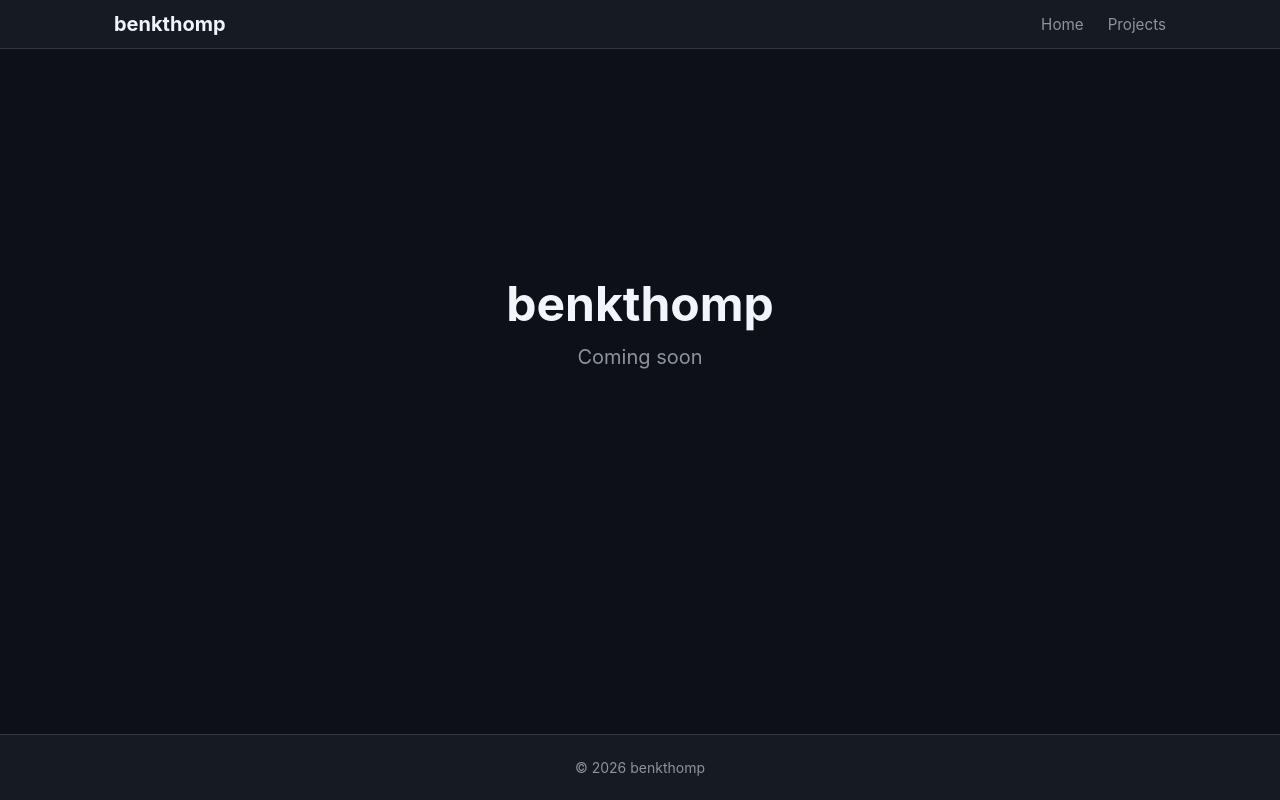
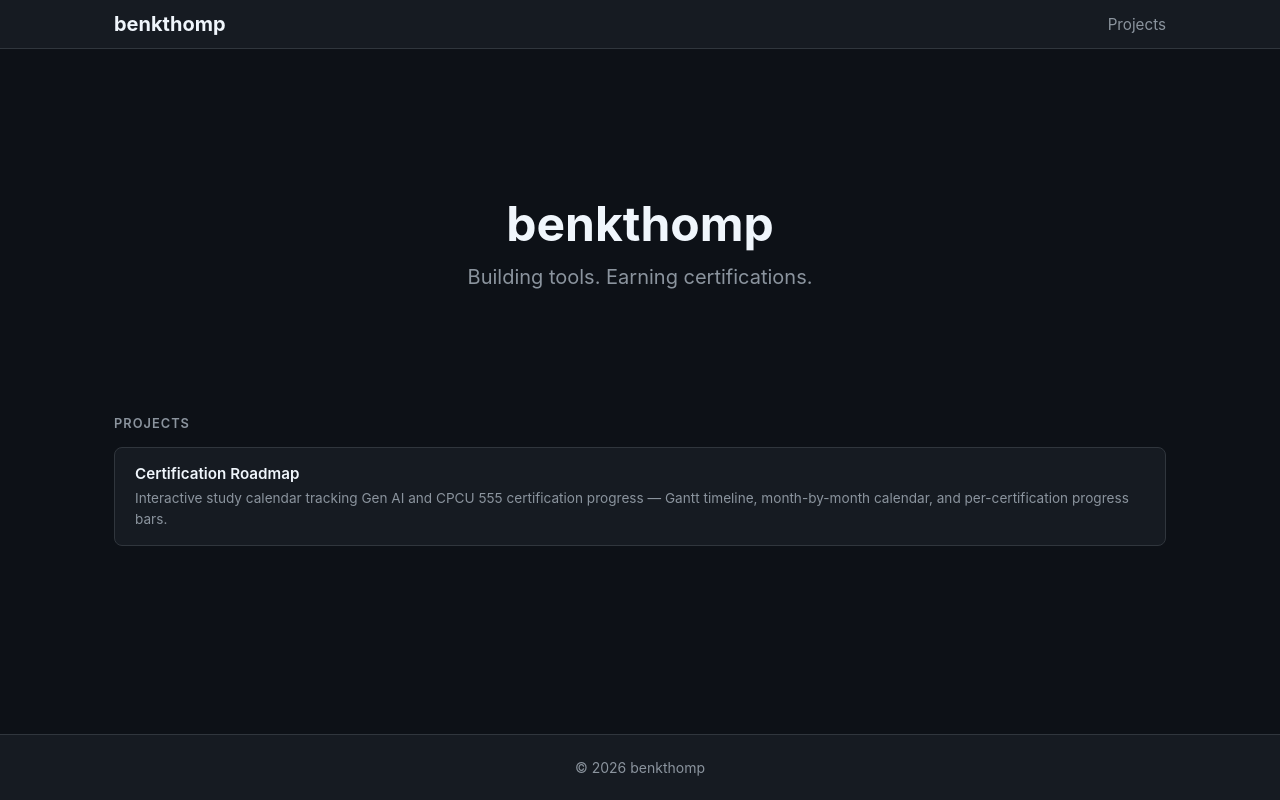
Before and after one commit to ben-thomp/benkthomp, a Flask app: page / in a window 1280 px wide. Run offline with Flask 3, Linux system fonts and the light colour scheme; parts of the project's set-up code (start-up, migrations or seed data) failed here and were passed over.

Commit message:
refactor: clean up site structure, improve home page, add docstrings and visual fixes
- Remove /about and /contact routes and templates
- Remove Home link from navbar (brand logo links home)
- Improve home page with tagline and projects section
- Move project card CSS to style.css for global availability
- Add Google-style docstrings and type annotations to app.py and roadmap.py
- Add .env.example with ROADMAP_ADMIN_KEY instructions
- Move legend below Gantt chart
- Add spacing between subtitle and progress bars
- Increase calendar cell height to 96px (fits 3 pills)
- Fix calendar border collapse on out-of-range cells
- Reduce page-section top padding; add breathing room under h1 separator

Co-Authored-By: Claude Sonnet 4.6 <noreply@anthropic.com>

```diff
--- a/src/benkthomp/app.py
+++ b/src/benkthomp/app.py
@@ -2,12 +2,20 @@
 
 import os
 from pathlib import Path
+from typing import Any
 
 from flask import Flask, jsonify, render_template, request
 
 
-def create_app(config=None):
-    """Application factory for creating Flask app instances."""
+def create_app(config: dict[str, Any] | None = None) -> Flask:
+    """Creates and configures a Flask application instance.
+
+    Args:
+        config: Optional config overrides applied after env-based defaults.
+
+    Returns:
+        A configured Flask application.
+    """
     project_root = Path(__file__).parent.parent.parent
     template_folder = project_root / "templates"
     static_folder = project_root / "static"
@@ -31,28 +39,20 @@ def create_app(config=None):
     return app
 
 
-def register_routes(app):
-    """Register all application routes."""
+def register_routes(app: Flask) -> None:
+    """Registers all application routes on the given Flask app.
+
+    Args:
+        app: The Flask application instance to register routes on.
+    """
 
     @app.route("/")
     def index():
-        """Render the home page."""
         return render_template("index.html")
-
-    @app.route("/about")
-    def about():
-        """Render the about page."""
-        return render_template("about.html")
 
     @app.route("/projects")
     def projects():
-        """Render the projects page."""
         return render_template("projects.html")
-
-    @app.route("/contact")
-    def contact():
-        """Render the contact page."""
-        return render_template("contact.html")
 
     @app.route("/roadmap")
     def roadmap():
--- a/static/css/style.css
+++ b/static/css/style.css
@@ -83,7 +83,7 @@ a:hover {
   align-items: center;
   justify-content: center;
   text-align: center;
-  min-height: 60vh;
+  min-height: 40vh;
 }
 
 .hero h1 {
@@ -98,14 +98,14 @@ a:hover {
 
 /* Page sections */
 .page-section {
-  padding: 2rem 0;
+  padding: 0.75rem 0 2rem;
 }
 
 .page-section h1 {
   font-size: 2rem;
   margin-bottom: 1rem;
   border-bottom: 1px solid #30363d;
-  padding-bottom: 0.5rem;
+  padding-bottom: 0.65rem;
 }
 
 .page-section p {
@@ -130,6 +130,51 @@ a:hover {
   font-size: 0.875rem;
 }
 
+/* Section label (small uppercase heading) */
+.section-label {
+  font-size: 0.8rem;
+  font-weight: 600;
+  color: #8b949e;
+  text-transform: uppercase;
+  letter-spacing: 0.08em;
+  margin-bottom: 0.75rem;
+}
+
+/* Project cards */
+.project-list {
+  display: flex;
+  flex-direction: column;
+  gap: 0.75rem;
+}
+
+.project-card {
+  display: block;
+  padding: 1rem 1.25rem;
+  background: #161b22;
+  border: 1px solid #30363d;
+  border-radius: 8px;
+  text-decoration: none;
+  transition: border-color 0.15s;
+}
+
+.project-card:hover {
+  border-color: #8b949e;
+  text-decoration: none;
+}
+
+.project-card-title {
+  font-size: 0.95rem;
+  font-weight: 600;
+  color: #f0f6fc;
+  margin-bottom: 0.35rem;
+}
+
+.project-card-desc {
+  font-size: 0.85rem;
+  color: #8b949e;
+  line-height: 1.5;
+}
+
 /* Responsive */
 @media (max-width: 768px) {
   .hero h1 {
--- a/templates/base.html
+++ b/templates/base.html
@@ -12,7 +12,6 @@
     <div class="nav-container">
       <a href="{{ url_for('index') }}" class="nav-brand">benkthomp</a>
       <ul class="nav-links">
-        <li><a href="{{ url_for('index') }}">Home</a></li>
         <li><a href="{{ url_for('projects') }}">Projects</a></li>
       </ul>
     </div>
--- a/templates/index.html
+++ b/templates/index.html
@@ -1,10 +1,23 @@
 {% extends "base.html" %}
 
-{% block title %}benkthomp - Home{% endblock %}
+{% block title %}benkthomp{% endblock %}
 
 {% block content %}
 <section class="hero">
   <h1>benkthomp</h1>
-  <p class="hero-subtitle">Coming soon</p>
+  <p class="hero-subtitle">Building tools. Earning certifications.</p>
+</section>
+
+<section class="page-section">
+  <p class="section-label">Projects</p>
+  <div class="project-list">
+    <a href="{{ url_for('roadmap') }}" class="project-card">
+      <div class="project-card-title">Certification Roadmap</div>
+      <div class="project-card-desc">
+        Interactive study calendar tracking Gen AI and CPCU 555 certification progress —
+        Gantt timeline, month-by-month calendar, and per-certification progress bars.
+      </div>
+    </a>
+  </div>
 </section>
 {% endblock %}
```
Also changed, not shown: src/benkthomp/roadmap.py (+52 -1 lines), static/css/roadmap.css (+30 -61 lines), templates/about.html (deleted, +0 -10 lines), templates/contact.html (deleted, +0 -10 lines), templates/roadmap.html (+5 -5 lines), tests/conftest.py (+2 -1 lines), tests/test_integration.py (+0 -36 lines), tests/test_system.py (+1 -14 lines), 1 other file.
